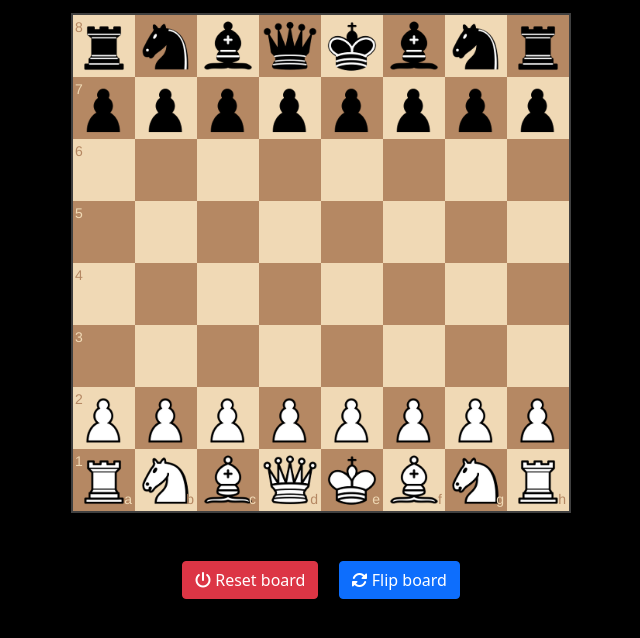
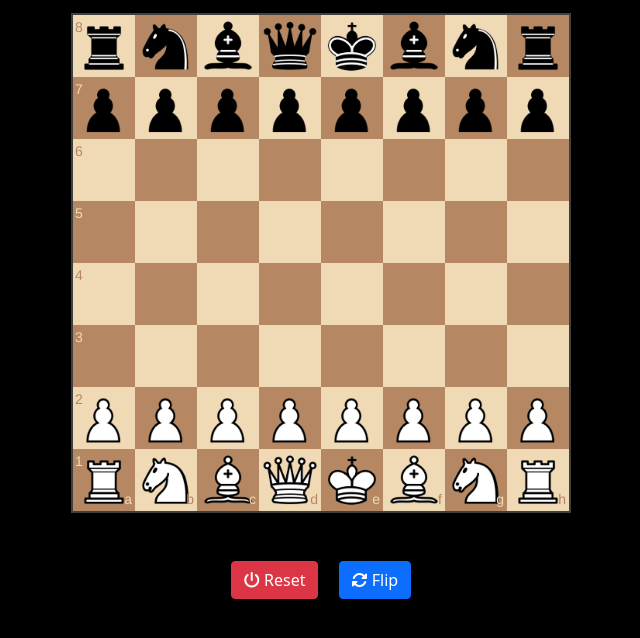
Before and after one commit to lamorbidamacchina/family-chess, a website: page public/default.html in a window 1280 px wide. Shown: the part 54-692 px from the top of the page, without its empty margins (319-959 px from the left). Drawn offline with nearby package versions, Linux system fonts and the light colour scheme; no server answers.

Commit message:
Just cleaning some labels

```diff
--- a/public/default.html
+++ b/public/default.html
@@ -30,8 +30,8 @@
 
       <div class="row">
         <div class="col-md-12 text-center">
-          <button id="startPositionBtn" class="btn btn-danger mx-2"><i class="fas fa-power-off"></i> Reset board</button>
-          <button id="flipOrientationBtn" class="btn btn-primary mx-2"><i class="fas fa-sync-alt" title="Flip board"></i> Flip board</button>
+          <button id="startPositionBtn" class="btn btn-danger mx-2"><i class="fas fa-power-off"></i> Reset</button>
+          <button id="flipOrientationBtn" class="btn btn-primary mx-2"><i class="fas fa-sync-alt" title="Flip board"></i> Flip</button>
         </div>
       </div>
 
--- a/public/default.js
+++ b/public/default.js
@@ -1,6 +1,7 @@
 var board;
 var game;
 
+// for future room management
 const urlParams = new URLSearchParams(window.location.search);
 const room = urlParams.get('room');
 
@@ -51,6 +52,7 @@ var game_position = 'start';
 if (localStorage.getItem("fen")) {
     game_position = localStorage.getItem("fen");
 }
+
 var pgn = '';
 if (localStorage.getItem("pgn")){
     pgn = localStorage.getItem("pgn");
@@ -76,8 +78,6 @@ var initGame = function() {
    if (pgn != '') {
        game.load_pgn(pgn);
    }
-   //localStorage.setItem("fen", "");
-   //localStorage.setItem("pgn", "");
 };
 
 var handleMove = function(source, target) {
```
Also changed, not shown: README.md.
